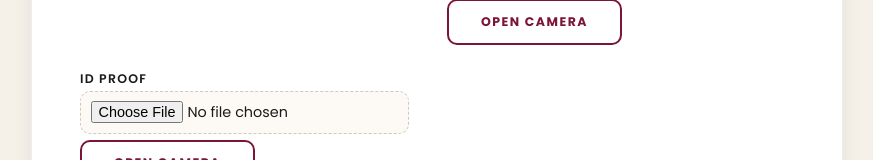
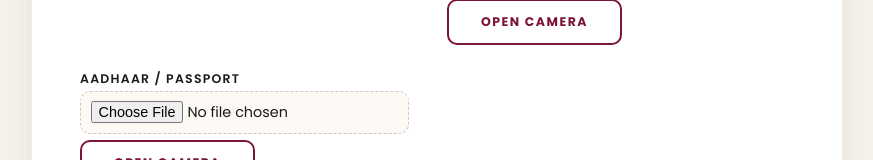
Before and after one commit to lsgadmin1/Walk-In-Entry-Form, a React (Vite) app: page / in a window 1280 px wide. Shown: the part 516-676 px from the top of the page, without its empty margins (203-1076 px from the left). Built offline with nearby package versions, Linux system fonts and the light colour scheme.

Commit message:
id proof changed to aadhaar or passport

```diff
--- a/src/App.jsx
+++ b/src/App.jsx
@@ -587,7 +587,7 @@ function App() {
       submissionData.Visitor_s_Photo = values.photo
     }
     if (values.idProof) {
-      submissionData.ID_Proof = values.idProof
+      submissionData.Aadhaar_or_Passport = values.idProof
     }
 
     try {
@@ -819,7 +819,7 @@ function App() {
 
             <div className="field file-field">
               <label>
-                <span className="label">ID Proof</span>
+                <span className="label">Aadhaar / Passport</span>
                 <input
                   key={`idProof-${resetFormKey}`}
                   type="file"
```
